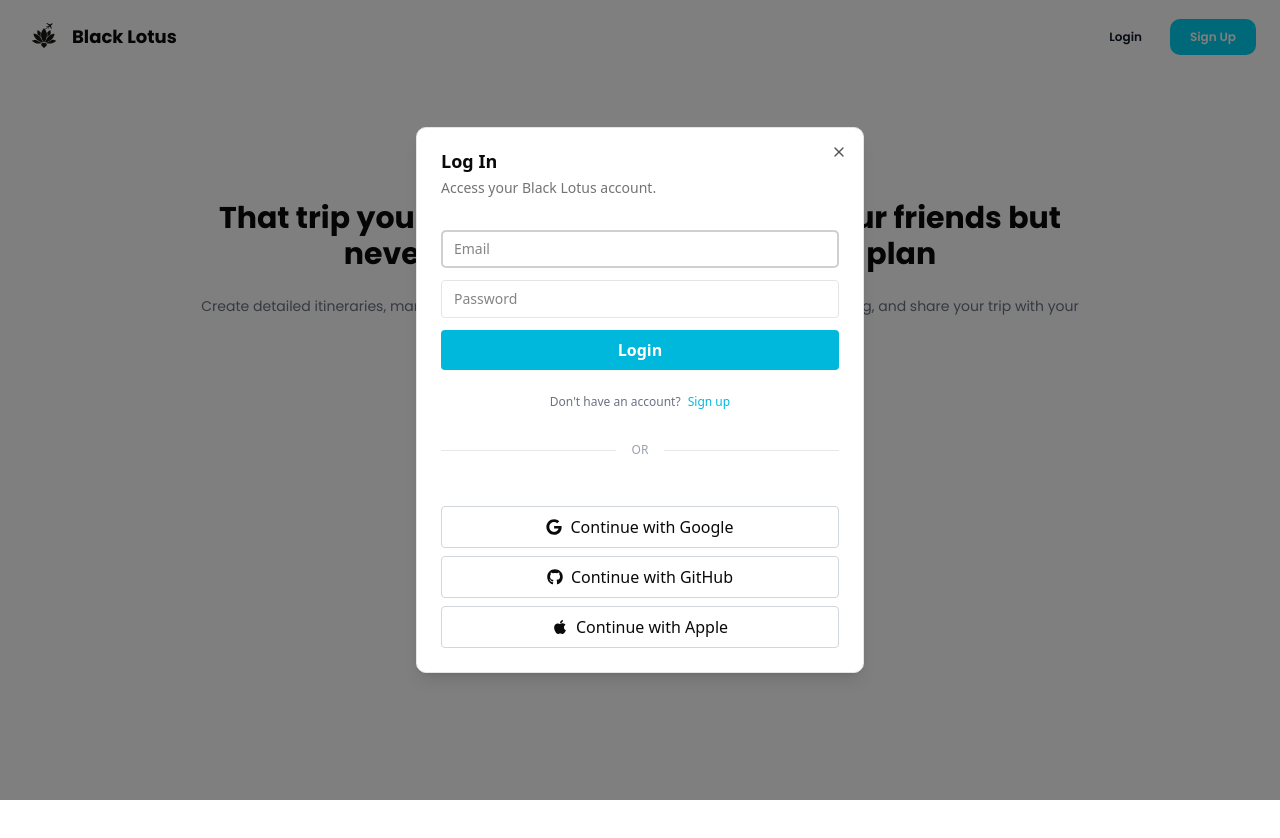
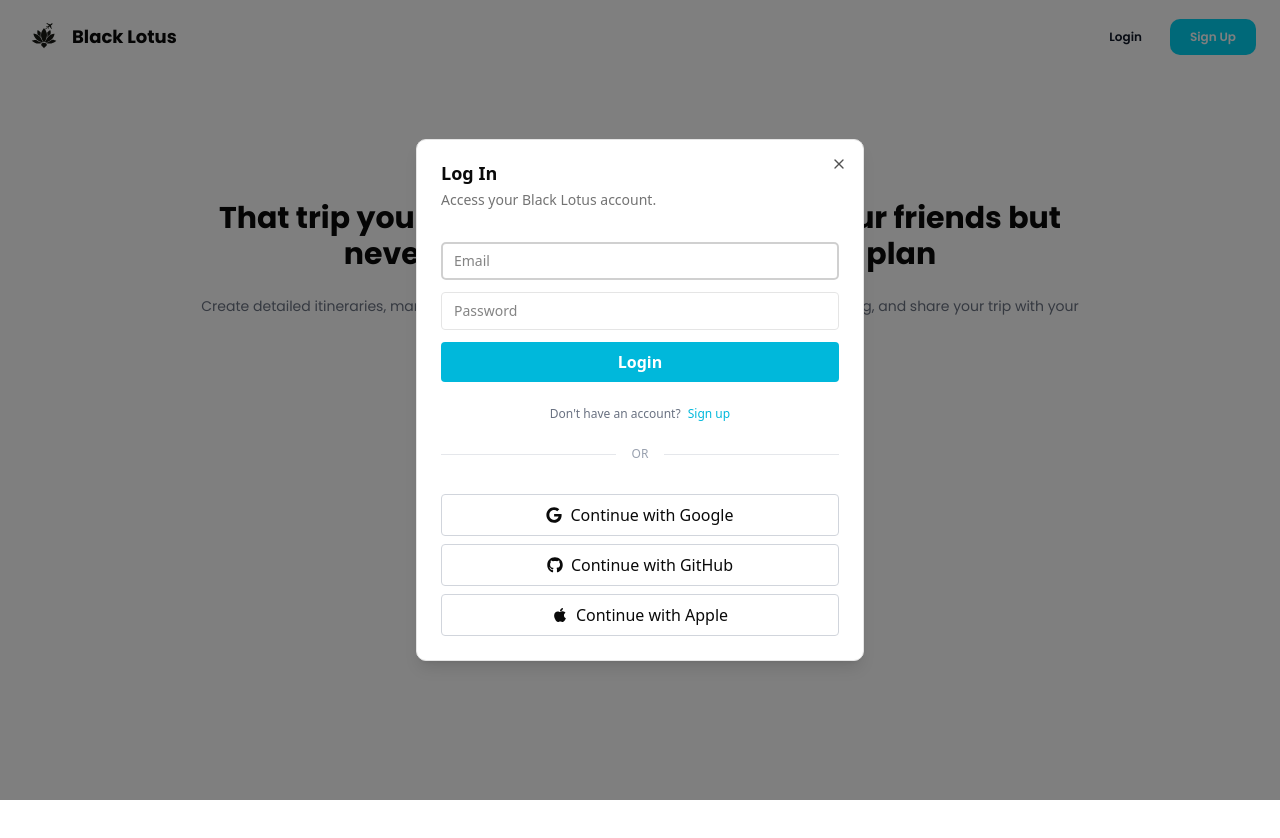
Before and after one commit to camachoo1/Black-Lotus, a Next.js app in the folder client/: page / in a window 1280 px wide. Both pictures are taken after a click on the button "Login". Shown: the top 838 px of the page. Built offline with nearby package versions, Linux system fonts and the light colour scheme.

Commit message:
Fix styling issue

```diff
--- a/client/src/app/components/Modals/auth.tsx
+++ b/client/src/app/components/Modals/auth.tsx
@@ -59,7 +59,7 @@ export function AuthModal({
           />
           <button
             type='submit'
-            className='bg-cyan-500 hover:bg-cyan-600 text-white font-semibold py-2 rounded'
+            className='bg-cyan-500 hover:bg-cyan-600 text-white font-semibold py-2 rounded hover:cursor-pointer'
           >
             {mode === 'login' ? 'Login' : 'Sign Up'}
           </button>
@@ -78,29 +78,29 @@ export function AuthModal({
         </p>
 
         {/* Divider */}
-        <div className='flex items-center gap-4 my-4'>
+        <div className='flex items-center gap-4 my-2'>
           <div className='h-px flex-1 bg-gray-200' />
           <span className='text-xs text-gray-400 uppercase'>or</span>
           <div className='h-px flex-1 bg-gray-200' />
         </div>
 
         {/* OAUTH BUTTONS */}
-        <div className='flex flex-col gap-2 mt-4'>
+        <div className='flex flex-col gap-2 mt-2'>
           <button
             onClick={() => handleOAuth('google')}
-            className='flex items-center justify-center gap-2 w-full px-4 py-2 rounded border border-gray-300 hover:bg-gray-50 transition'
+            className='flex items-center justify-center gap-2 w-full px-4 py-2 rounded border border-gray-300 hover:bg-gray-100 transition hover:cursor-pointer'
           >
             <FaGoogle /> Continue with Google
           </button>
           <button
             onClick={() => handleOAuth('github')}
-            className='flex items-center justify-center gap-2 w-full px-4 py-2 rounded border border-gray-300 hover:bg-gray-50 transition'
+            className='flex items-center justify-center gap-2 w-full px-4 py-2 rounded border border-gray-300 hover:bg-gray-100 transition hover:cursor-pointer'
           >
             <FaGithub /> Continue with GitHub
           </button>
           <button
             onClick={() => handleOAuth('apple')}
-            className='flex items-center justify-center gap-2 w-full px-4 py-2 rounded border border-gray-300 hover:bg-gray-50 transition'
+            className='flex items-center justify-center gap-2 w-full px-4 py-2 rounded border border-gray-300 hover:bg-gray-100 transition hover:cursor-pointer'
           >
             <FaApple /> Continue with Apple
           </button>
```
